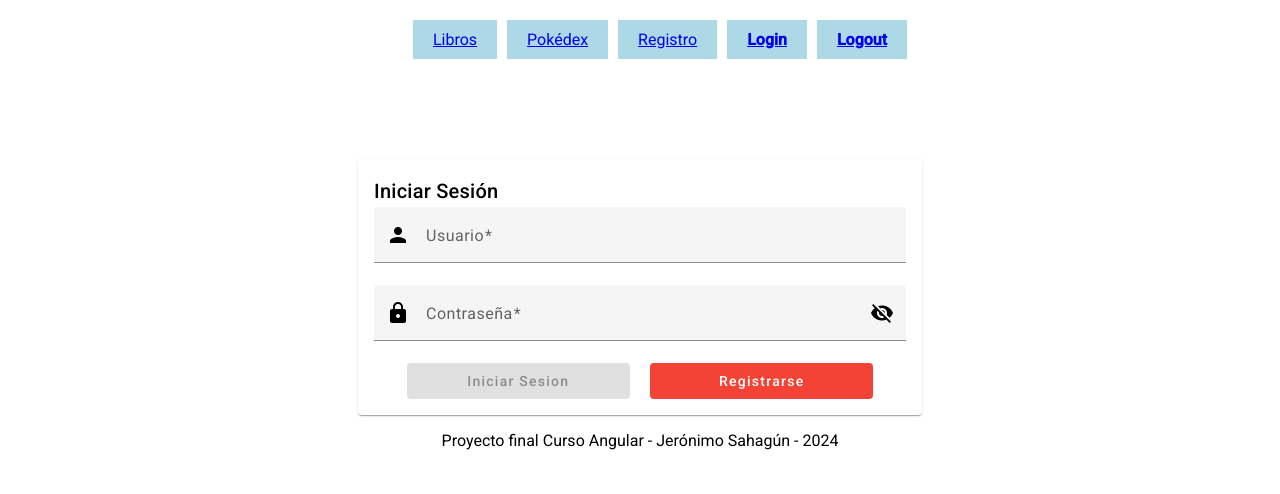
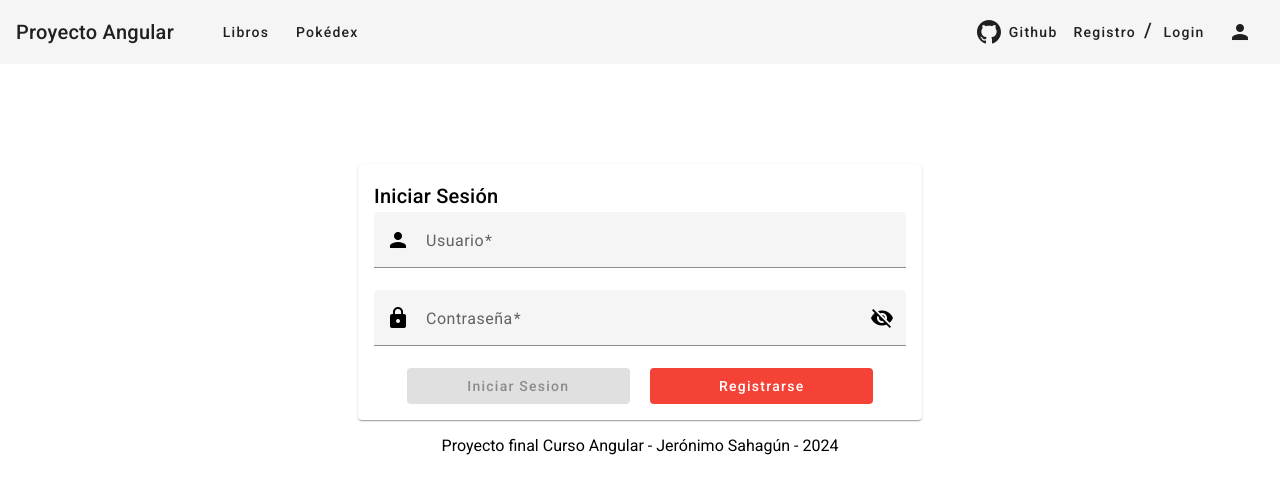
Before and after one commit to jero925/Librer, an Angular app: page /login in a window 1280 px wide. Shown: the top 494 px of the page. Built offline with nearby package versions, Linux system fonts and the light colour scheme; no server answers.

Commit message:
Refactor NavBar

```diff
--- a/src/app/shared/components/nav-bar/nav-bar.component.css
+++ b/src/app/shared/components/nav-bar/nav-bar.component.css
@@ -1,7 +1,3 @@
-nav {
-    margin-top: 20px;
-}
-
 nav ul {
     display: flex;
     justify-content: center;
@@ -10,11 +6,29 @@ nav ul {
 }
 
 nav ul li {
-    padding: 10px 20px;
-    background-color: lightblue;
     cursor: pointer;
 }
 
+
 .active {
-    font-weight: bold;
+    background-color: rgb(197, 197, 197);
 }
+
+button {
+    border: 0;
+}
+
+.example-spacer {
+    flex: 1 1 auto;
+}
+
+.example-flex-container {
+    display: flex;
+    justify-content: space-between;
+    flex-wrap: wrap;
+}
+
+.example-flex-container mat-icon {
+    width: 24px;
+    height: 24px;
+}
--- a/src/app/shared/components/nav-bar/nav-bar.component.html
+++ b/src/app/shared/components/nav-bar/nav-bar.component.html
@@ -1,9 +1,33 @@
 <nav>
-    <ul>
-        <li><a routerLink="" routerLinkActive="">Libros</a></li>
-        <li><a routerLink="/pokedex" routerLinkActive="active">Pokédex</a></li>
-        <li><a routerLink="/register" routerLinkActive="active">Registro</a></li>
-        <li><a routerLink="/login" routerLinkActive="active">Login</a></li>
-        <li><a routerLink="/login" routerLinkActive="active">Logout</a></li>
-    </ul>
+    <mat-toolbar>
+        <!-- <button mat-icon-button class="example-icon" aria-label="Example icon-button with menu icon">
+        <mat-icon>menu</mat-icon>
+    </button> -->
+        <span>Proyecto Angular</span>
+        <ul>
+            <li><button mat-button routerLink="" routerLinkActive="">Libros</button></li>
+            <li><button mat-button routerLink="/pokedex" routerLinkActive="active">Pokédex</button></li>
+        </ul>
+        <span class="example-spacer"></span>
+
+        <a mat-button href="https://github.com/jero925/Librero" target="_blank" aria-label="Repositorio GitHub"
+            class="example-flex-container">
+            <mat-icon svgIcon="github">github</mat-icon>
+            Github
+        </a>
+
+        <div id="SEPARADOR">
+            <a><button mat-button routerLink="/register" routerLinkActive="">Registro</button></a>
+            <a>/</a>
+            <a><button mat-button routerLink="/login" routerLinkActive="">Login</button></a>
+        </div>
+
+        <button mat-icon-button class="example-icon favorite-icon" aria-label="Example icon-button with heart icon" [matMenuTriggerFor]="beforeMenu">
+            <mat-icon>person</mat-icon>
+            <mat-menu #beforeMenu="matMenu" xPosition="before">
+                <button mat-menu-item>Mi cuenta</button>
+                <button mat-menu-item>Salir</button>
+            </mat-menu>
+        </button>
+    </mat-toolbar>
 </nav>
--- a/src/app/shared/components/nav-bar/nav-bar.component.ts
+++ b/src/app/shared/components/nav-bar/nav-bar.component.ts
@@ -1,13 +1,25 @@
 import { Component } from '@angular/core';
 import { RouterLink, RouterLinkActive } from '@angular/router';
+import { DomSanitizer } from '@angular/platform-browser';
+
+import { MatButtonModule } from '@angular/material/button';
+import { MatToolbarModule } from '@angular/material/toolbar';
+import { MatIconModule, MatIconRegistry } from '@angular/material/icon';
+import { MatMenuModule } from '@angular/material/menu';
 
 @Component({
   selector: 'app-nav-bar',
   standalone: true,
-  imports: [RouterLink, RouterLinkActive],
+  imports: [RouterLink, RouterLinkActive, MatToolbarModule, MatIconModule, MatButtonModule, MatMenuModule],
   templateUrl: './nav-bar.component.html',
   styleUrl: './nav-bar.component.css'
 })
 export class NavBarComponent {
 
+  constructor(
+    private iconRegistry: MatIconRegistry,
+    private domSanitizer: DomSanitizer
+  )
+  { this.iconRegistry.addSvgIcon('github', this.domSanitizer.bypassSecurityTrustResourceUrl('assets/github.svg')) }
+
 }
```
Also changed, not shown: src/assets/github.svg (added).
